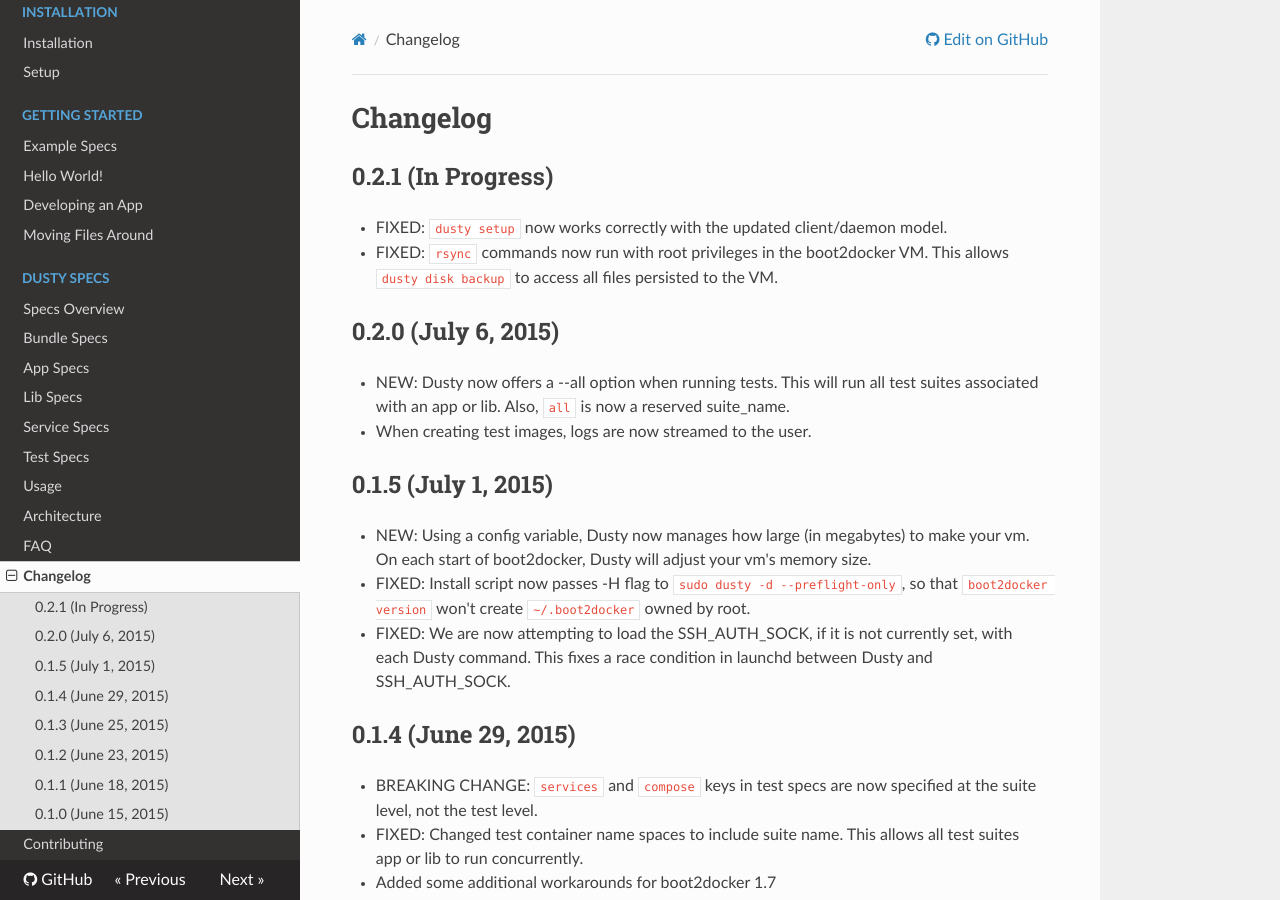
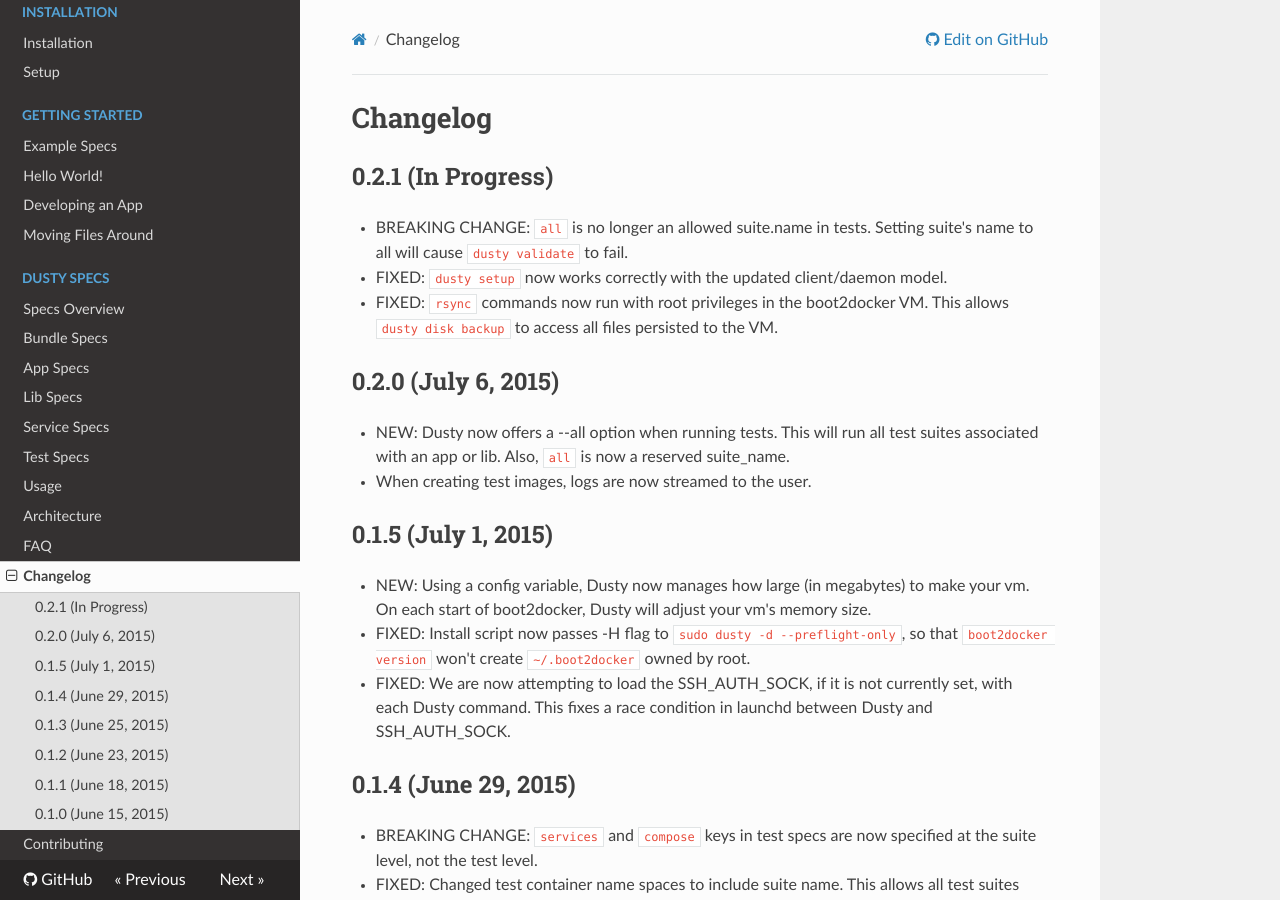
Before and after one commit to gamechanger/dusty, an MkDocs documentation site: the page built from docs/changelog.md, in a window 1280 px wide and 900 px high. Built offline with MkDocs 1.6.1, drawn with Linux system fonts in a browser that asks for light colours; nearby versions of some CDN libraries; old or Windows-style settings are respelled for this version of MkDocs.

Commit message:
add to the change log

```diff
--- a/docs/changelog.md
+++ b/docs/changelog.md
@@ -1,6 +1,8 @@
 # Changelog
 
 ## 0.2.1 (In Progress)
+  * BREAKING CHANGE: `all` is no longer an allowed suite.name in tests.  Setting suite's name to all will cause `dusty validate` to fail.
+
   * FIXED: `dusty setup` now works correctly with the updated client/daemon model.
   * FIXED: `rsync` commands now run with root privileges in the boot2docker VM. This allows `dusty disk backup` to access all files persisted to the VM.
 
```
